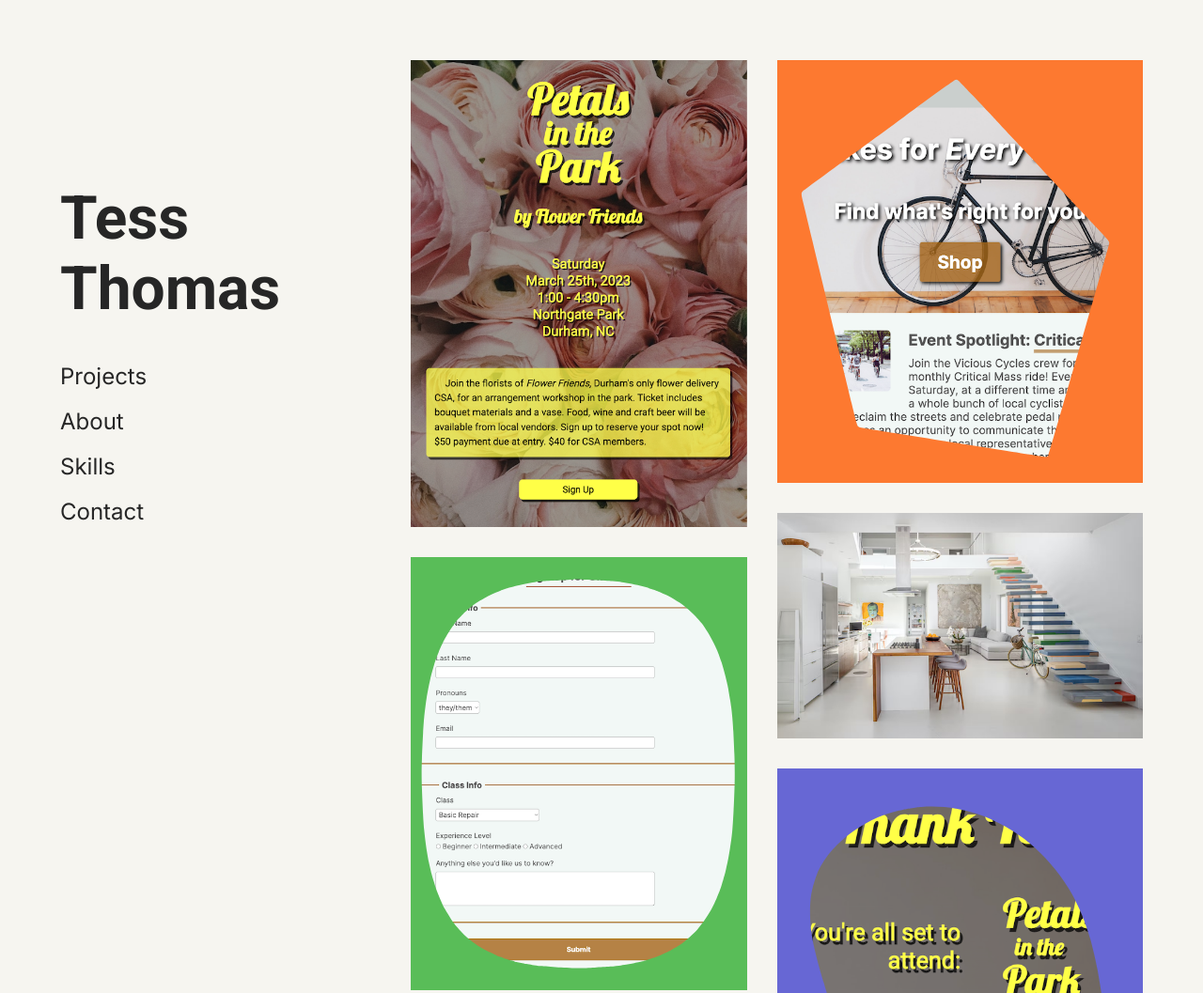
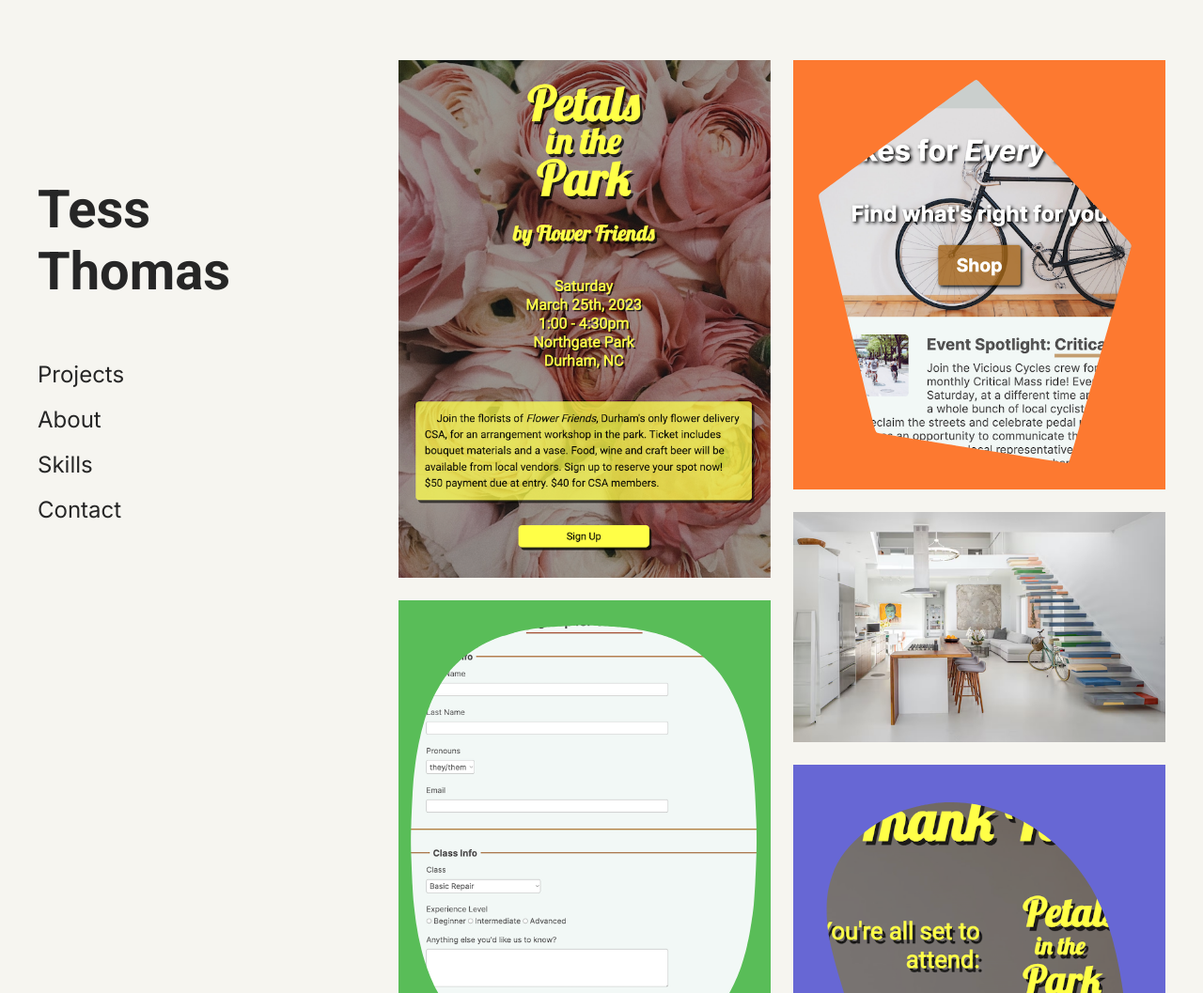
Before and after one commit to tessthom/portfolioWEB210, a plain HTML site: page index.html in a window 1280 px wide. Shown: the top 1057 px of the page at 94% size. Drawn offline with Linux system fonts and the light colour scheme.

Commit message:
Reformat styles.css to be mobile first. Make minor index.html content edits.

```diff
--- a/index.html
+++ b/index.html
@@ -20,10 +20,10 @@
 <!-- Navigation -->
   <nav class="navigation" role="navigation">
     <ul class="mainmenu">
-      <li class="hover-img"><a href="#">Projects<span class="projects"></span></a></li>
-      <li class="hover-img"><a href="#">About<span class="about"></span></a></li>
-      <li class="hover-img"><a href="#">Skills<span class="skills"></span></a></li>
-      <li class="hover-img"><a href="#">Contact<span class="contact"></span></a></li>
+      <li class="hover-icon"><a href="#">Projects<span class="projects"></span></a></li>
+      <li class="hover-icon"><a href="#">About<span class="about"></span></a></li>
+      <li class="hover-icon"><a href="#">Skills<span class="skills"></span></a></li>
+      <li class="hover-icon"><a href="#">Contact<span class="contact"></span></a></li>
     </ul>
   </nav>
 
@@ -74,7 +74,7 @@
           <div>
             <figure class="card">
               <img src="images/stairs.png" alt="wide interior shot of colorful hand painted floating stairs in a modern open concept living space">
-              <figcaption><h2>Dwell Magazine - Diebenkorn Stairs</h2></figcaption>
+              <figcaption><h2>Diebenkorn Stairs - Dwell Magazine</h2></figcaption>
             </figure>
           </div>
         </a>
--- a/styles.css
+++ b/styles.css
@@ -21,7 +21,7 @@ html  {
   box-sizing: inherit;
 }
 body  {
-  margin: 2rem 2rem 0;
+  /* margin: 2rem 2rem 0; */
   background-color: #f6f5f0;
   color: #262626;
   font-family: 'Inter', Helvetica, sans-serif;
@@ -39,23 +39,150 @@ img  {
   height: auto;
 }
 
+/* Mobile First
+----------------------------------------------------*/
+body  {
+  margin: 0 auto;
+}
+.site  {
+  display: block;
+}
+.header, .navigation, .main-content  {
+  margin: 0 auto;
+  padding: 0;
+  text-align: center;
+  display: block;
+}
+.row  {
+  display: block;
+  margin: 0;
+}
+.column  {
+  max-width: 100%;
+}
+div.column.left, div.column.right  {
+  padding: 0;
+  margin: 2rem;
+}
+figure.card, figcaption, figcaption h2  {
+  display: block;
+  color:#262626;
+  font-size: 1rem;
+}
+/* figure.oval, figure.hex, figure.bean  {
+  background-color: #f6f5f0;
+  -webkit-mask: unset;
+  mask: unset;
+} */
+
 /* Header
 ----------------------------------------------------*/
-header  {
-  margin: 15vh auto 1em 0;
-  margin-left: 2rem;
-  display: flex;
-}
 h1  {
   font-family: 'Roboto', Helvetica, sans-serif;
-  font-size: 4rem;
-  margin-bottom: 0;
+  font-size: 3.5rem;
 }
 
 /* Navigation
 ----------------------------------------------------*/
+
+/* Main
+----------------------------------------------------*/
+/* .card  {
+  display: block;
+  margin: 0 auto;
+} */
+
+
+/* Footer
+----------------------------------------------------*/
+.footer  {
+  width: 100%;
+  display: flex;
+  justify-content: space-evenly;
+  align-items: center;
+  margin: 2rem auto;
+}
+address  {
+  display: flex;
+  justify-content: space-between;
+  align-items: center;
+  width: 30%;
+}
+address a img  {
+  width: 5vw;
+  color: #262626;
+}
+
+
+/* Desktop Styles
+--------------------------------------------------*/
+@media screen and (min-width: 801px)  {
+  /* Desktop: General */
+  body  {
+    margin: 2rem 2.5rem 0;
+  }
+
+  /* Desktop: Grid Styles */
+  @supports (grid-area: auto)  {
+    .site  {
+      display: grid;
+      grid-template-columns: 30% 3fr;
+      grid-template-rows: repeat(2, max-content) repeat(3, 1fr) 25vh;
+      grid-column-gap: 1.5rem;
+      grid-template-areas:
+        "header main"
+        "nav main"
+        ". main"
+        ". main"
+        ". main"
+        "footer footer";
+    }
+    header  {
+      grid-area: header;
+    }
     .navigation  {
-  margin-left: 2rem;
+      grid-area: nav;
+    }
+    .content  {
+      grid-area: main;
+    }
+    .row  {
+      display: flex;
+      flex-wrap: wrap;
+      margin-top: 1rem;
+      column-gap: 1.5rem;
+    }
+    .column  {
+      flex: 1 1;
+    }
+    div.column.left, div.column.right  {
+      margin: 0;
+    }
+    .column figure {
+      margin: 1rem auto 1.5rem;
+      vertical-align: middle;
+      width: 100%;
+    }
+    .column img  {
+      max-width: 100%;
+    }
+    .footer  {
+      grid-area: footer;
+    }
+  }
+
+  /* Desktop: Header */
+  .header  {
+    margin: 15vh 0 0;
+    display: flex;
+    text-align: left;
+  }
+
+  /* Desktop: Navigation */
+  .navigation  {
+    /* margin-left: 1rem; */
+    margin: 0;
+    text-align: left;
   }
   ul.mainmenu  {
     padding-left: 0;
@@ -65,10 +192,10 @@ ul.mainmenu > li  {
     line-height: 2em;
     font-size: 1.5em;
   }
-.hover-img a  {
+  .hover-icon a  {
     position: relative;
   }
-.hover-img a span  {
+  .hover-icon a span  {
     position: absolute;
     margin-left: 5px;
     bottom: 0;
@@ -77,34 +204,30 @@ ul.mainmenu > li  {
     background-size: contain;
     display: none;
   }
-.hover-img a span.projects  {
+  .hover-icon a span.projects  {
     background: url(images/hexblob.png) no-repeat center;
     background-size: contain;
   }
-.hover-img a span.about  {
+  .hover-icon a span.about  {
     background: url(images/circle.png) no-repeat center;
     background-size: contain;
   }
-.hover-img a span.skills  {
+  .hover-icon a span.skills  {
     background: url(images/diamond.png) no-repeat center;
     background-size: contain;
   }
-.hover-img a span.contact  {
+  .hover-icon a span.contact  {
     background: url(images/triblob.png) no-repeat center;
     background-size: contain;
   }
-.hover-img a:hover  {
+  .hover-icon a:hover  {
     font-weight: bold;
   }
-.hover-img a:hover span  {
+  .hover-icon a:hover span  {
     display: inline-block;
   }
-/* Main
-----------------------------------------------------*/
-/* .card  {
-  display: block;
-  margin: 0 auto;
-} */
+
+  /* Desktop: Main */
   div.oval  {
     background-color: rgba(50, 175, 50, 0.8);
   }
@@ -165,107 +288,6 @@ figcaption:hover h2  {
     display: block;
   }
 
-/* Footer
-----------------------------------------------------*/
-.footer  {
-  width: 100%;
-  display: flex;
-  justify-content: space-evenly;
-  align-items: center;
-  margin: 2rem auto;
+  /* Desktop: Footer */
+
 }
-address  {
-  display: flex;
-  justify-content: space-between;
-  align-items: center;
-  width: 30%;
-}
-address a img  {
-  width: 5vw;
-  color: #262626;
-}
-
-/* Desktop Grid Styles */
-@supports (grid-area: auto)  {
-  .site  {
-    display: grid;
-    grid-template-columns: 1fr 2fr;
-    grid-template-rows: repeat(2, max-content) repeat(3, 1fr) 25vh;
-    grid-template-areas:
-      "header main"
-      "nav main"
-      ". main"
-      ". main"
-      ". main"
-      "footer footer";
-  }
-  header  {
-    grid-area: header;
-  }
-  .navigation  {
-    grid-area: nav;
-  }
-  .content  {
-    grid-area: main;
-  }
-  .row  {
-    display: flex;
-    flex-wrap: wrap;
-    margin-top: 1rem;
-    margin-right: 2rem;
-  }
-  .column  {
-    flex: 50%;
-    max-width: 50%;
-  }
-  .column.left  {
-    padding-right: 2rem;
-  }
-  .column figure {
-    margin: 1rem auto 2rem;
-    vertical-align: middle;
-    width: 100%;
-  }
-  .column img  {
-    max-width: 100%;
-  }
-  .footer  {
-    grid-area: footer;
-  }
-  /* Smaller Screen Styles */
-  @media screen and (max-width: 800px)  {
-    body  {
-      margin: 0 auto;
-    }
-    .site  {
-      display: block;
-    }
-    .header, .navigation, .main-content  {
-      margin: 0 auto;
-      padding: 0;
-      text-align: center;
-      display: block;
-    }
-    .row  {
-      display: block;
-      margin: 0;
-    }
-    .column  {
-      max-width: 100%;
-    }
-    div.column.left, div.column.right  {
-      padding: 0;
-      margin: 2rem;
-    }
-    figure.card, figcaption, figcaption h2  {
-      display: block;
-      color:#262626;
-      font-size: 1rem;
-    }
-    figure.oval, figure.hex, figure.bean  {
-      background-color: #f6f5f0;
-      -webkit-mask: unset;
-      mask: unset;
-    }
-  }
-}
```
Lines whose indentation alone changed are shown as unchanged.
